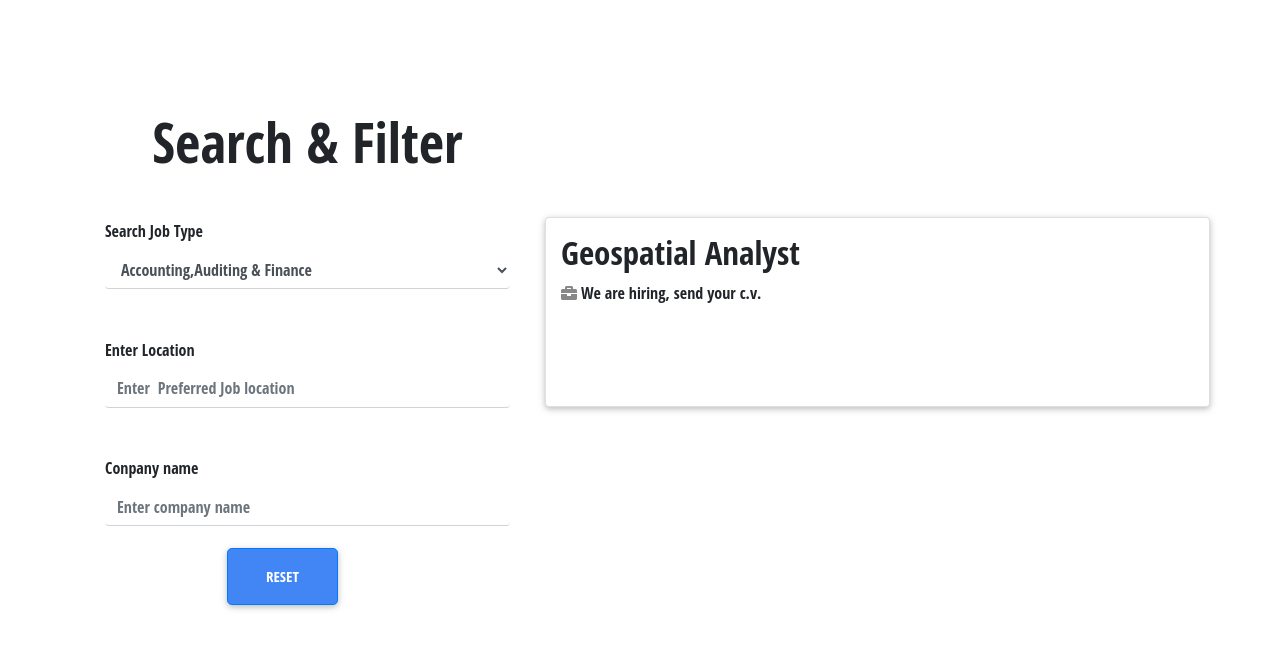
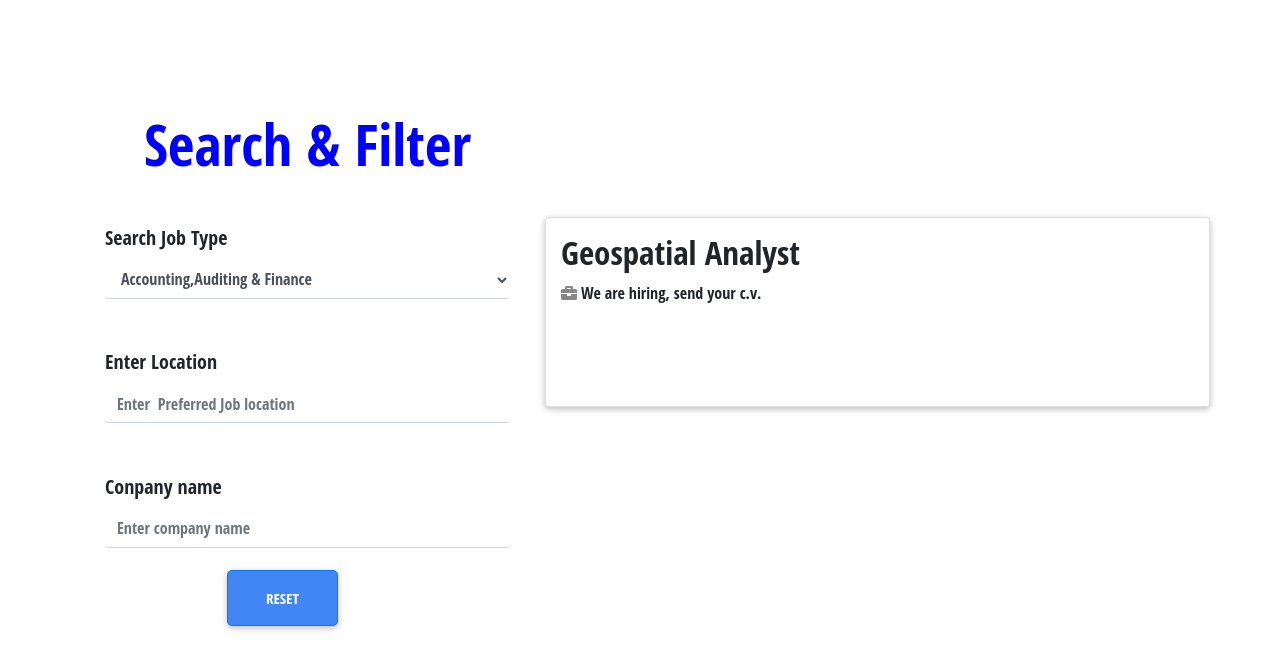
Before and after one commit to jmugure95/Job-portal, a plain HTML site: page professional.html in a window 1280 px wide. Drawn offline with nearby package versions, Linux system fonts and the light colour scheme.

Commit message:
thirds commit

```diff
--- a/css/professional.css
+++ b/css/professional.css
@@ -4,10 +4,14 @@
 	font-family: 'Open Sans Condensed', sans-serif;
 
 }
+body{
+     /*background-image: linear-gradient(to right,#fff,#00d);*/
+}
 
 
 .card-title{
-     font-size: 55px;
+     font-size: 58px;
+     color: blue;
      font-weight: 65 !important;
 }
 .card-body{
@@ -16,6 +20,11 @@
 .form-group{
      padding-top: 8%;
 }
+
+.form-group label{
+     font-size: 20px;
+}
+
 
 .form-group input,select{
      border-left: none !important;
```
